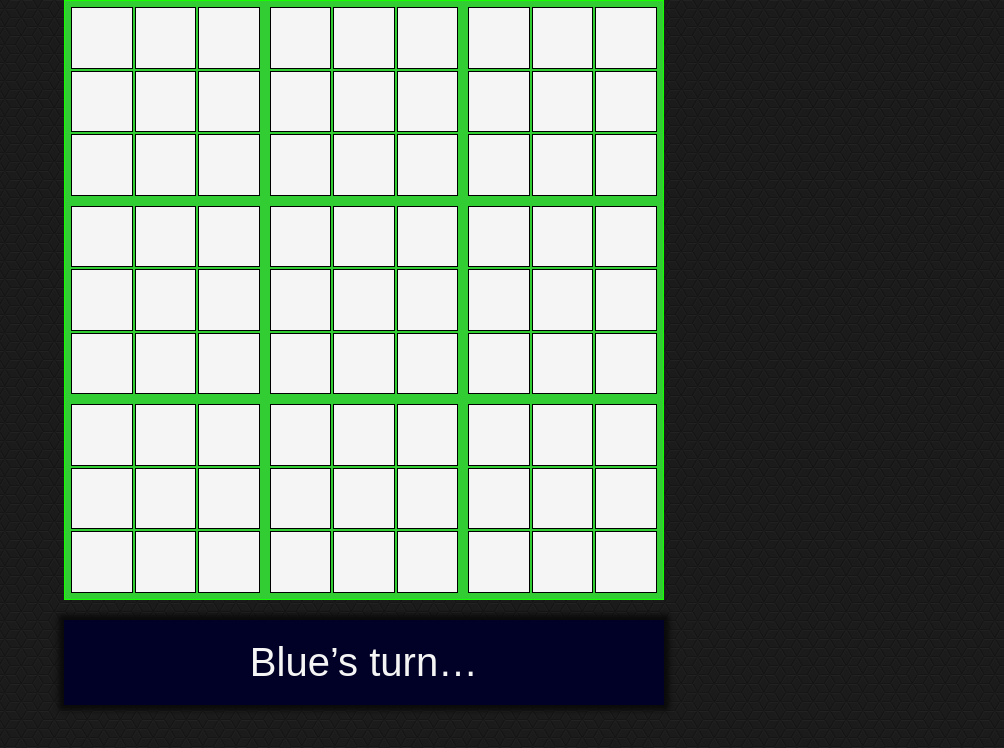
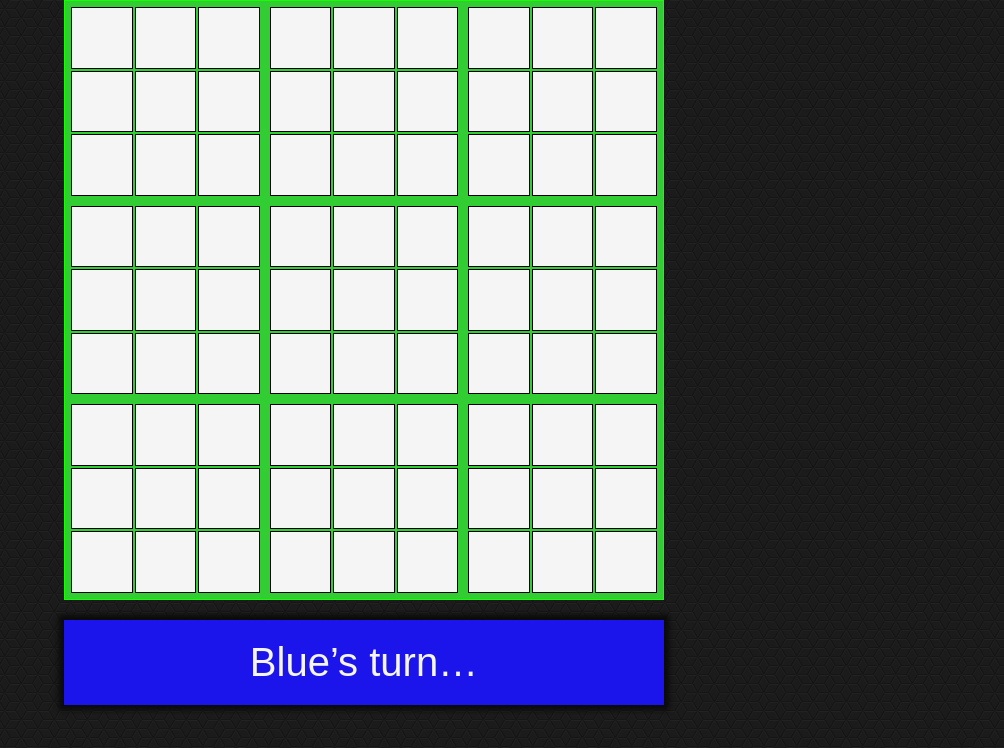
Before and after one commit to GalinaVSC/Game, a plain HTML site: page index.html in a window 1280 px wide. Shown: the whole page, without its empty margins (276-1280 px from the left). Drawn offline with nearby package versions, Linux system fonts and the light colour scheme; files whose address does not match are found by name.

Commit message:
окрашен крестик в другой цет

```diff
--- a/css/style.css
+++ b/css/style.css
@@ -42,7 +42,7 @@ td.blue {
 }
 
 .blue {
-    background-color: #010026;
+    background-color: #1c15eb;
     color: #010021;
 }
 
```
